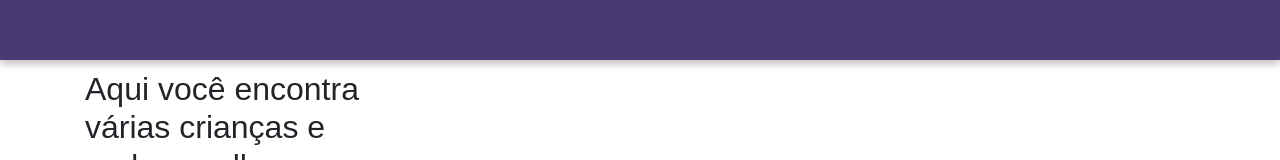
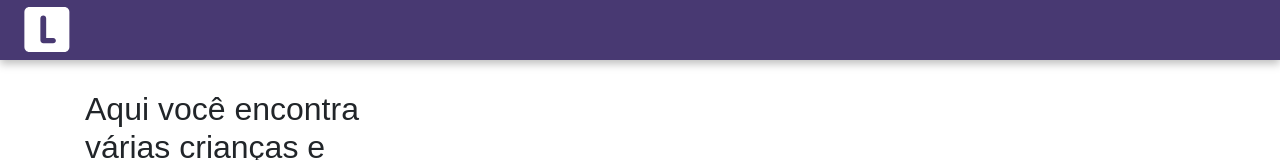
Before and after one commit to enzocsantos18/squad28, a React (Create React App) app in the folder frontend/: page / in a window 1280 px wide. Shown: the top 160 px of the page. Built offline with nearby package versions, Linux system fonts and the light colour scheme; no server answers.

Commit message:
Ajustes básicos e inserção de logo header

```diff
--- a/frontend/public/index.html
+++ b/frontend/public/index.html
@@ -9,7 +9,7 @@
       name="description"
       content="Web site created using create-react-app"
     />
-    <link rel="manifest" href="%PUBLIC_URL%/manifest.json" />
+    <!-- <link rel="manifest" href="%PUBLIC_URL%/manifest.json" /> -->
     <title>Doação de materiais</title>
   </head>
   <body>
--- a/frontend/src/components/Header/index.js
+++ b/frontend/src/components/Header/index.js
@@ -1,11 +1,14 @@
 import React from "react";
 import './style.css'
-
+import logo from '../../assets/logo.svg'
+import { Link } from "react-router-dom";
 function Header() {
   return (
     <>
-      <header class="menu">
-
+      <header className="menu">
+        <Link to="/">
+         <img src={logo} alt="Logo da empresa Lapiseira"></img>
+        </Link>
       </header>
     </>
   );
--- a/frontend/src/components/Header/style.css
+++ b/frontend/src/components/Header/style.css
@@ -1,6 +1,10 @@
 .menu{
   background:#483972;
   height: 60px;
-  margin-bottom: 10px;
+  margin-bottom: 30px;
   filter: drop-shadow(0px 4px 4px rgba(0, 0, 0, 0.25));
+  justify-content: space-between;
+  align-items: center;
+  display: flex;
+  padding: 20px;
 }
--- a/frontend/src/index.js
+++ b/frontend/src/index.js
@@ -1,8 +1,8 @@
 import React from 'react';
 import ReactDOM from 'react-dom';
+import 'bootstrap/dist/css/bootstrap.min.css';
 import './styles/index.css';
 import App from './App';
-import 'bootstrap/dist/css/bootstrap.min.css';
 
 ReactDOM.render(
   <React.StrictMode>
```
Also changed, not shown: frontend/src/assets/logo.svg (added).
